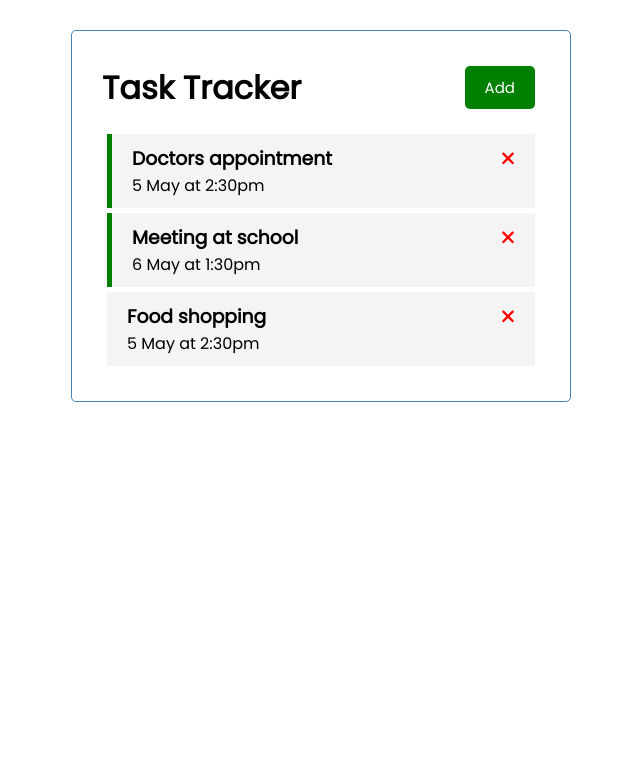
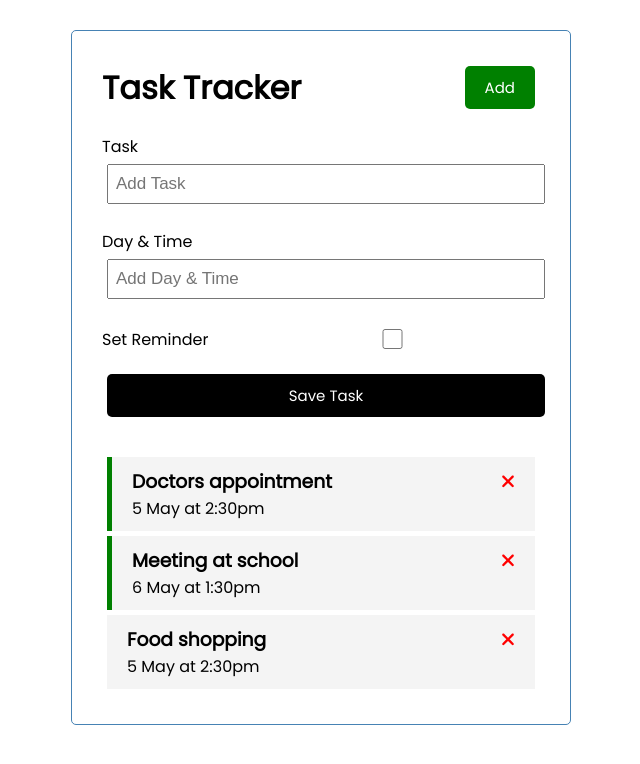
Before and after one commit to valentina-maggio/react-task-tracker, a React (Create React App) app: page / in a window 1280 px wide. Shown: the top 764 px of the page, without its empty margins (319-959 px from the left). Built offline with nearby package versions, Linux system fonts and the light colour scheme.

Commit message:
Create AddTask component

```diff
--- a/src/App.js
+++ b/src/App.js
@@ -1,6 +1,7 @@
 import { useState } from 'react';
 import Header from './components/Header';
 import Tasks from './components/Tasks';
+import AddTask from './components/AddTask';
 
 function App() {
   const [tasks, setTasks] = useState([
@@ -39,6 +40,7 @@
   return (
     <div className='container'>
       <Header />
+      <AddTask />
       {tasks.length > 0 ? (
       <Tasks tasks={tasks} onDelete={deleteTask} onToggle={toggleReminder}/>
       ) : (
--- /dev/null
+++ b/src/components/AddTask.js
@@ -0,0 +1,22 @@
+const AddTask = () => {
+  return (
+    <form className='add-form'>
+      <div className='form-control'>
+        <label>Task</label>
+        <input type='text' placeholder='Add Task' />
+      </div>
+      <div className='form-control'>
+        <label>Day & Time</label>
+        <input type='text' placeholder='Add Day & Time' />
+      </div>
+      <div className='form-control form-control-check'>
+        <label>Set Reminder</label>
+        <input type='checkbox' />
+      </div>
+
+      <input type='submit' value='Save Task' className='btn btn-block'/>
+    </form>
+  )
+}
+
+export default AddTask
```
